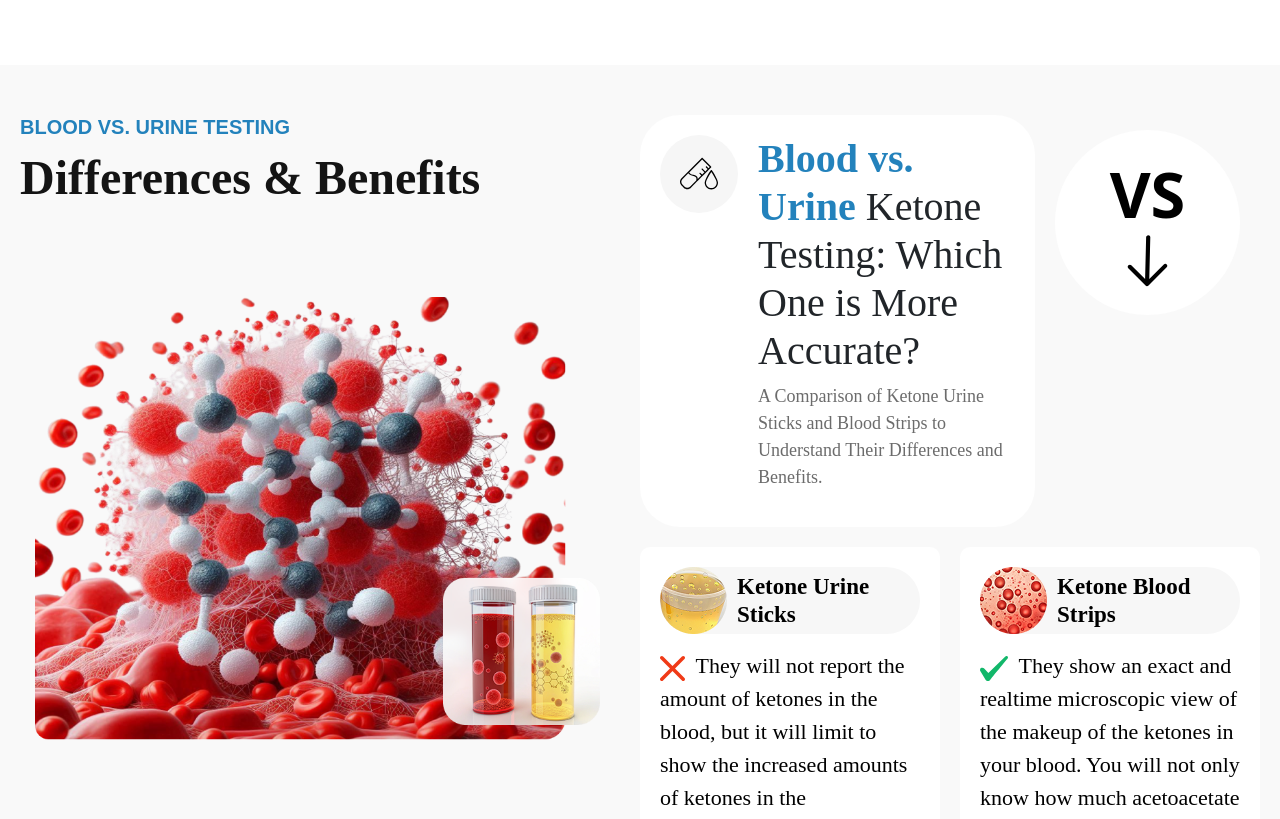
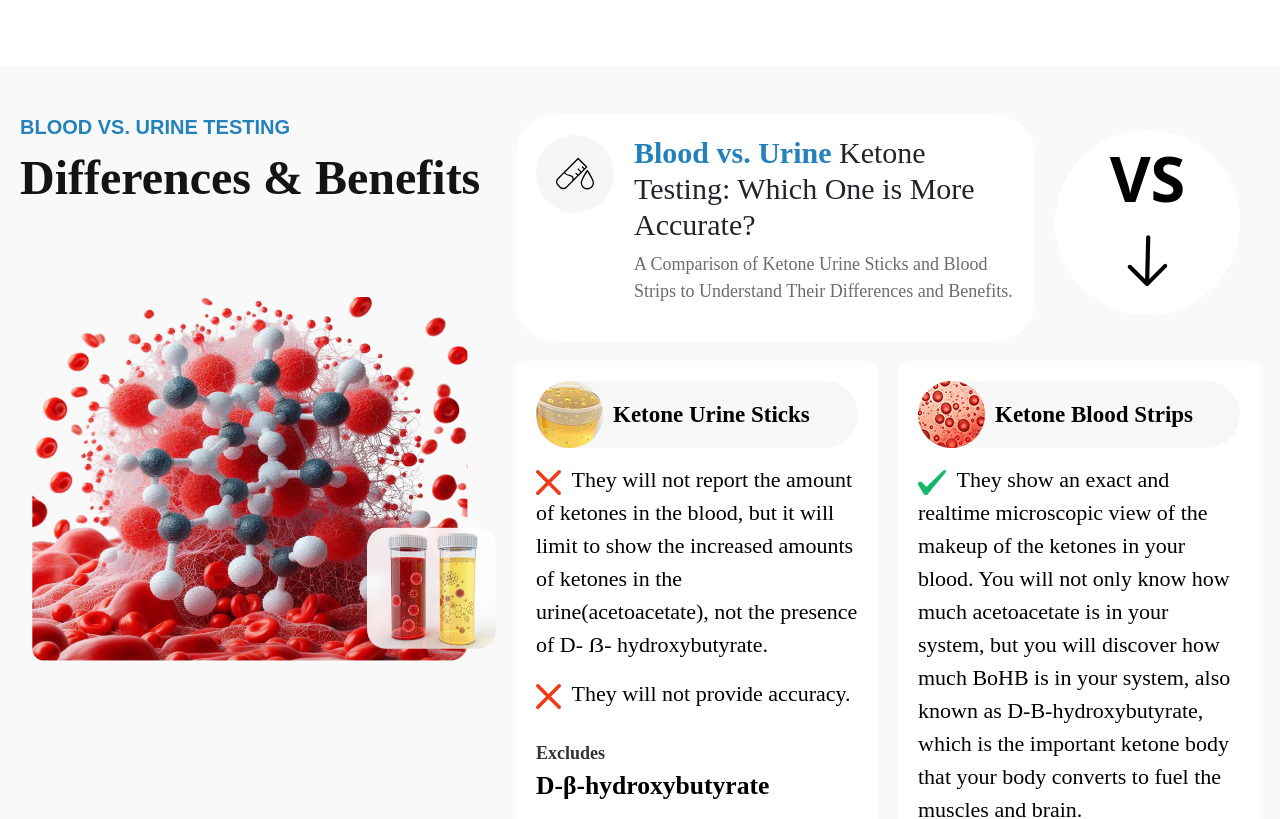
Before and after one commit to UditChauhan07/bmd6, a React (Create React App) app: page / in a window 1280 px wide. Shown: the part 3560-4379 px from the top of the page. Built offline with nearby package versions, Linux system fonts and the light colour scheme; a web font is replaced by a local one.

Commit message:
vinod changes. 12

```diff
--- a/src/components/BloodVsUrineTesting/styles.module.css
+++ b/src/components/BloodVsUrineTesting/styles.module.css
@@ -109,7 +109,7 @@ margin-bottom: 15px;
     display: flex;
     justify-content: center;
     margin-bottom: 20px;
-    width: 100%;
+    /* width: 100%; */
 
 
         /* background-color: #fff; */
@@ -177,7 +177,7 @@ margin-bottom: 15px;
     color: #010101;
     font-weight: 500;
     font-size: 22px;
-font-size: clamp(16px, 5vw, 22px) ;
+font-size: clamp(14px, 2vw, 22px) ;
 
   }
 
@@ -185,7 +185,7 @@ font-size: clamp(16px, 5vw, 22px) ;
     color: #010101;
     font-weight: 500;
     font-size: 22px;
-font-size: clamp(16px, 5vw, 22px) ;
+font-size: clamp(14px, 2vw, 22px) ;
 
 
   }
@@ -199,7 +199,7 @@ font-size: clamp(16px, 5vw, 22px) ;
   .excludes strong{
     color: #010101;
     font-size: 31px;
-font-size: clamp(25px, 5vw, 31px) ;
+font-size: clamp(20px, 2vw, 31px) ;
 
     font-weight: 600;
   }
@@ -212,7 +212,7 @@ font-size: clamp(25px, 5vw, 31px) ;
 
   .headerCard h2{
 /* font-size: 40px; */
-font-size: clamp(30px, 8vw, 40px) ;
+font-size: clamp(30px, 2vw, 40px) ;
 font-weight: 400;
   }
 
@@ -231,6 +231,30 @@ font-weight: 400;
   }
 
 
+
+
+
+  @media(max-width:1920px){
+    .leftSection {
+      width: 40%;
+      padding-right: 20px;
+  }
+  .rightSection {
+     width: 60%;
+}
+
+.vsCircle {
+  width: 200px;
+  height: 200px;
+    font-size: 60px;
+    padding: 10px 9px;
+}
+
+.vsCircle span {
+   bottom: 19px;
+ }
+
+  }
 
 @media(max-width:1299px){
   .vsCircle {
--- a/src/components/GetStartedHeathelier/style.module.css
+++ b/src/components/GetStartedHeathelier/style.module.css
@@ -8,7 +8,8 @@
 
 .healtherSection{
     text-align: center;
-    margin: 30px 0 30px 0;
+    margin: 30px auto 60px auto;
+    width: 972px;
 }
 
 .healtherSection h2{
@@ -16,7 +17,7 @@
     font-weight: 700;
     margin: 10px 0;
     font-family: "Alef", serif;
-    color: #141414;
+    color: #090914;
 }
 
 .healtherSection p{
@@ -25,4 +26,5 @@
     font-size: clamp(16px, 4vw, 22px);
     font-family: "Alef", serif;
     font-weight: 400;
+    margin: 0 0 40px 0;
 }
--- a/src/components/footer/index.js
+++ b/src/components/footer/index.js
@@ -8,7 +8,7 @@ const Footer = () => {
       <div className={styles.container}>
         {/* Left Section - Logo */}
         <div className={styles.logoSection}>
-          <img src="/logo.png" alt="MD6 Logo" className={styles.logo} />
+          <img src="/md6-White-logo.svg" alt="MD6 Logo" className={styles.logo} />
         </div>
 
         {/* Center Section - Links */}
```
Also changed, not shown: public/md6-White-logo.svg (added).
